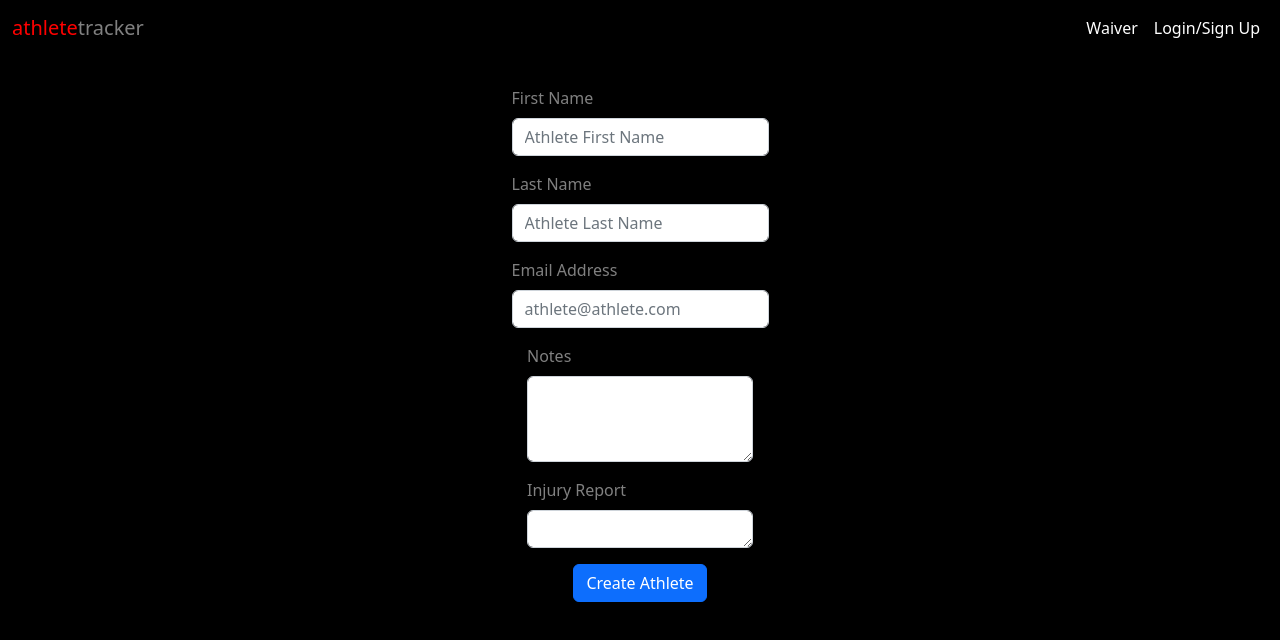
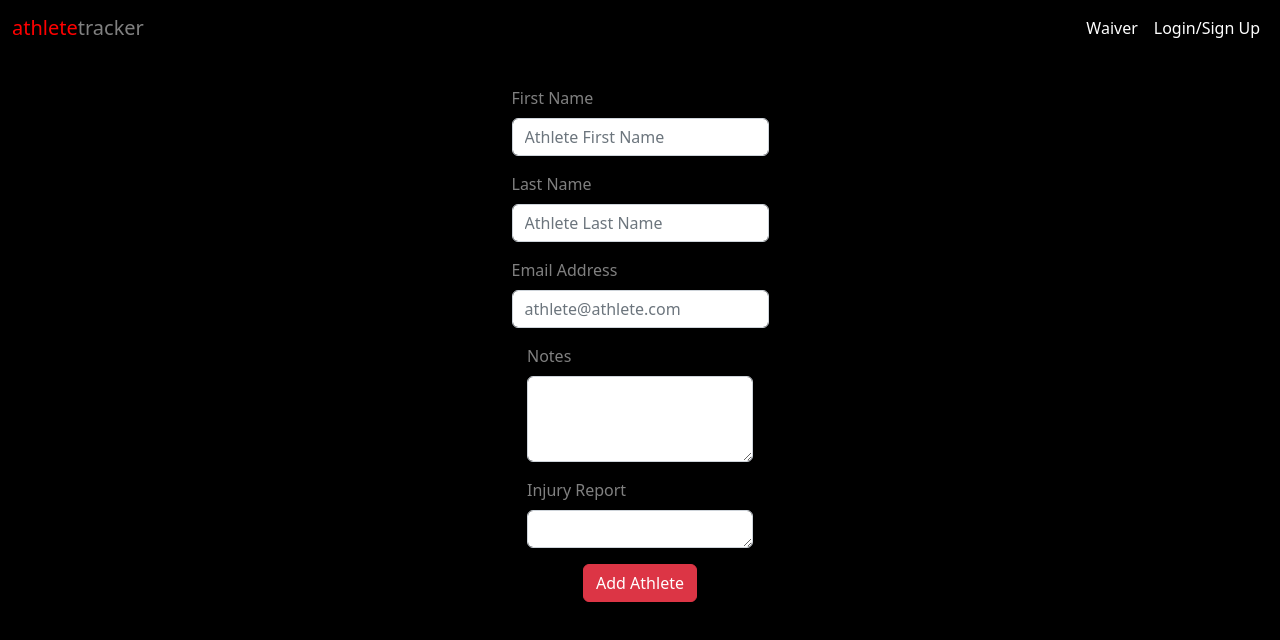
Before and after one commit to awil414/athletetracker, a React (Create React App) app in the folder client/: page /add in a window 1280 px wide. Shown: the top 640 px of the page. Built offline with nearby package versions, Linux system fonts and the light colour scheme.

Commit message:
adding README and changing Create Athlete button to read Add Athlete

```diff
--- a/client/src/components/NewAthlete/NewAthlete.jsx
+++ b/client/src/components/NewAthlete/NewAthlete.jsx
@@ -107,8 +107,8 @@ const AddAthlete = () => {
         />
       </Form.Group>
       <Link to='/dashboard'>
-        <Button variant="primary" type="submit">
-        Create Athlete
+        <Button variant="danger" type="submit">
+        Add Athlete
         </Button>
       </Link>
     </Form>
```
Also changed, not shown: 1 other file (tests, documents, lock files or other folders).
